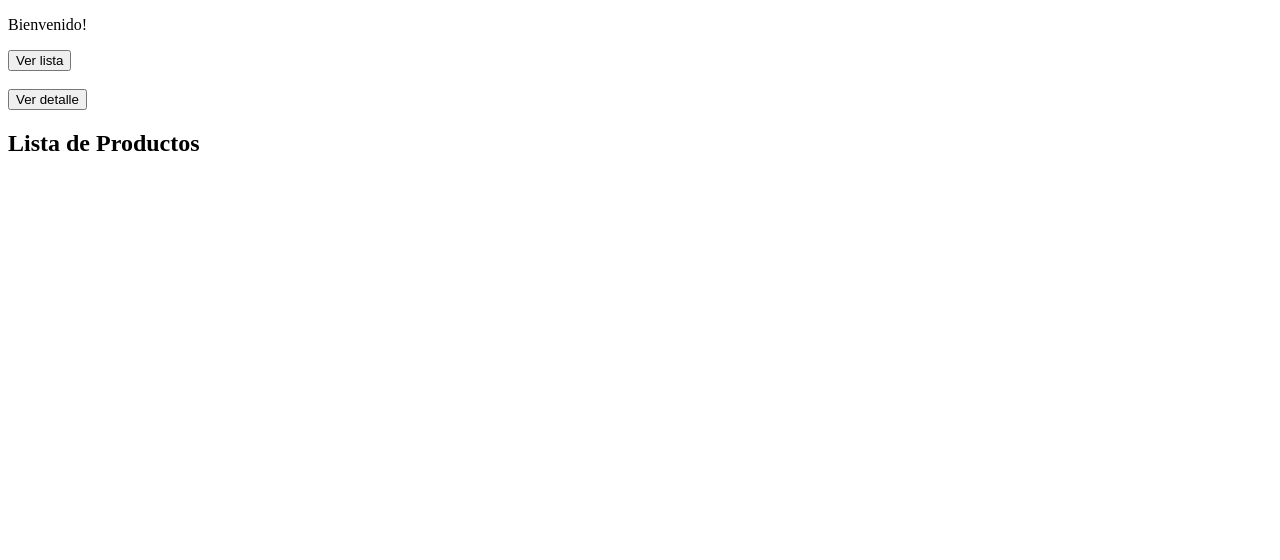
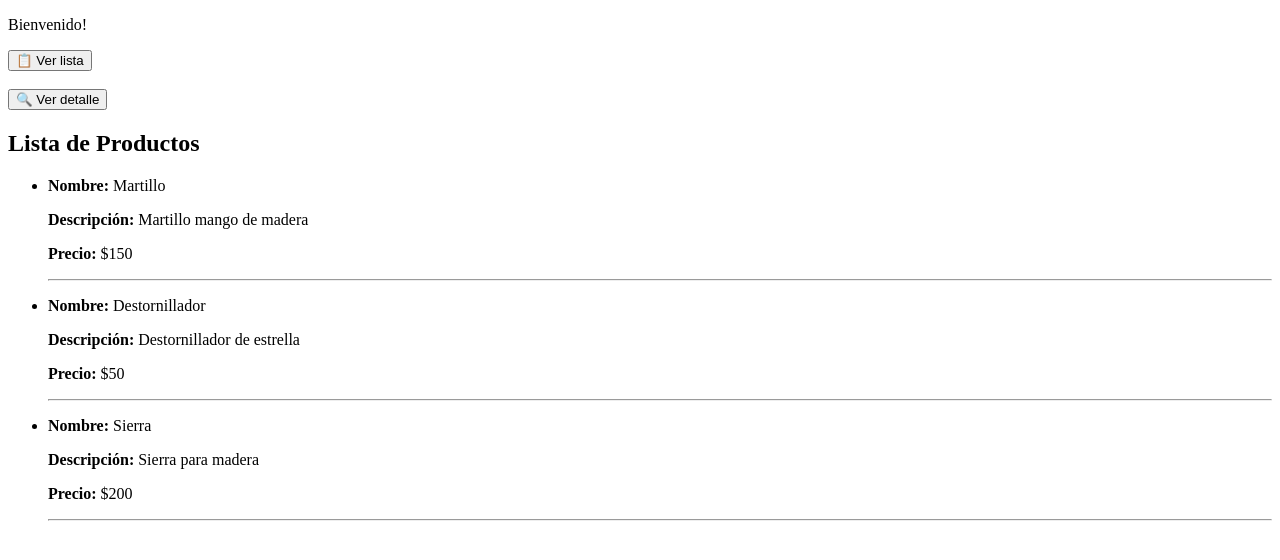
Before and after one commit to wifisauro/ng-catalog, an Angular app: page /productos/listar in a window 1280 px wide. Shown: the top 560 px of the page. Built offline with nearby package versions, Linux system fonts and the light colour scheme.

Commit message:
ngfor & ngif

```diff
--- a/src/app/productos/pages/listar/listar.component.html
+++ b/src/app/productos/pages/listar/listar.component.html
@@ -1,3 +1,11 @@
-<p>Escoba!</p>
-<p>Trapero!</p>
-<p>Recogedor!</p>
+<h2>Lista de Productos</h2>
+
+<ul>
+  <li *ngFor="let producto of productos">
+    <p><strong>Nombre:</strong> {{ producto.name }}</p>
+    <p><strong>Descripción:</strong> {{ producto.description }}</p>
+    <p><strong>Precio:</strong> ${{ producto.precio }}</p>
+
+    <hr>
+  </li>
+</ul>
--- a/src/app/productos/pages/listar/listar.component.ts
+++ b/src/app/productos/pages/listar/listar.component.ts
@@ -1,14 +1,20 @@
 import { Component } from '@angular/core';
 import { CommonModule } from '@angular/common';
+import { Producto } from '../../interfaces/producto.interface';
+
 
 
 @Component({
   selector: 'app-listar',
   standalone: true,
   imports: [CommonModule],
-  template: '<h2>Lista de Productos</h2>',
+  templateUrl: './listar.component.html',
   styleUrl: './listar.component.css'
 })
 export default class ListarComponent {
-
+  productos: Producto[] = [
+    { name: 'Martillo', description: 'Martillo mango de madera', precio: 150 },
+    { name: 'Destornillador', description: 'Destornillador de estrella', precio: 50 },
+    { name: 'Sierra', description: 'Sierra para madera', precio: 200 }
+  ];
 }
--- a/src/app/productos/productos.component.html
+++ b/src/app/productos/productos.component.html
@@ -1,7 +1,9 @@
 <p>Bienvenido!</p>
-<button (click)="irAListar()">Ver lista</button>
-<br><br>
-<button (click)="irADetalles()">Ver detalle</button>
 
+<div class="button-container">
+  <button (click)="irAListar()">📋 Ver lista</button>
+  <br><br>
+  <button (click)="irADetalles()">🔍 Ver detalle</button>
+</div>
 
 <router-outlet></router-outlet>
```
